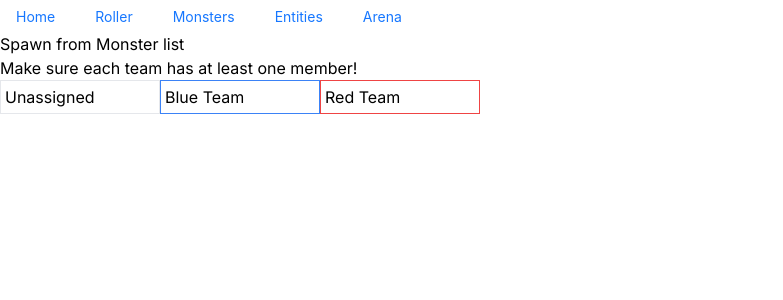
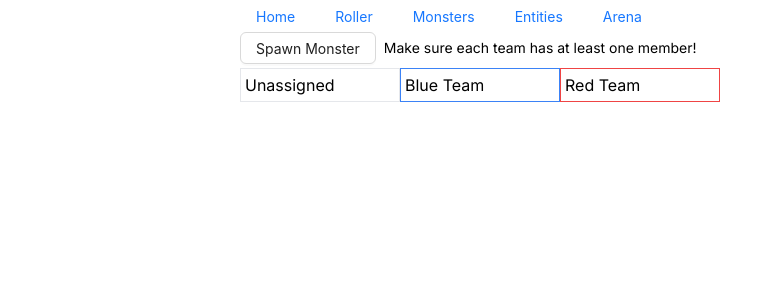
Before and after one commit to crianonim/dnd-next, a Next.js app: page / in a window 1280 px wide. Shown: the top 300 px of the page, without its empty margins (0-783 px from the left). Built offline with nearby package versions, Linux system fonts and the light colour scheme.

Commit message:
add arena buttons

```diff
--- a/src/app/layout.tsx
+++ b/src/app/layout.tsx
@@ -19,6 +19,7 @@ export default function RootLayout({
   return (
     <html lang="en">
       <body className={inter.className}>
+        <div className="max-w-[800px] m-auto">
           <Space>
             <Button type="link">
               <Link href="/">Home</Link>
@@ -36,7 +37,9 @@ export default function RootLayout({
               <Link href="/arena">Arena</Link>
             </Button>
           </Space>
+
           {children}
+        </div>
       </body>
     </html>
   );
--- a/src/app/page.tsx
+++ b/src/app/page.tsx
@@ -5,6 +5,7 @@ import MonsterList from "./monster-list/page";
 import { useStore } from "@/store/arenaStore";
 import { Entity } from "@/game/entity";
 import Arena from "./components/arena";
+import { Button, Space } from "antd";
 
 const getEntityByName = (entities: Entity[], name: string) =>
   entities.find((e) => e.name === name);
@@ -20,12 +21,11 @@ export default function Home() {
   return (
     <div>
       {step == "entities" ? (
-        <div>
-          <button onClick={() => setStep("monsters")}>
-            Spawn from Monster list
-          </button>
+        <div className="flex flex-col items-start gap-1">
+          <Space>
+            <Button onClick={() => setStep("monsters")}>Spawn Monster</Button>
             {blues.length > 0 && reds.length > 0 ? (
-            <button
+              <Button
                 onClick={() => {
                   initArena(
                     reds
@@ -40,19 +40,40 @@ export default function Home() {
                 }}
               >
                 Go to the Arena
-            </button>
+              </Button>
             ) : (
-            <p>Make sure each team has at least one member!</p>
+              <p className="text-sm">
+                Make sure each team has at least one member!
+              </p>
             )}
+          </Space>
           <EntitiesSetup />{" "}
         </div>
       ) : step === "arena" ? (
+        <div>
+          <Space>
+            <Button onClick={() => setStep("entities")}>Back to Teams</Button>
+            <Button
+              onClick={() => {
+                initArena(
+                  reds
+                    .map((e: string) => getEntityByName(entities, e))
+                    .filter((x): x is Entity => !!x),
+
+                  blues
+                    .map((e: string) => getEntityByName(entities, e))
+                    .filter((x): x is Entity => !!x)
+                );
+              }}
+            >
+              Restart battle
+            </Button>
+          </Space>
           <Arena />
+        </div>
       ) : (
         <div>
-          <button onClick={() => setStep("entities")}>
-            Back to Team select
-          </button>
+          <Button onClick={() => setStep("entities")}>Back to Teams</Button>
           <MonsterList />
         </div>
       )}
```
Also changed, not shown: src/app/entities/page.tsx (+3 -12 lines). Lines whose indentation alone changed are shown as unchanged.
